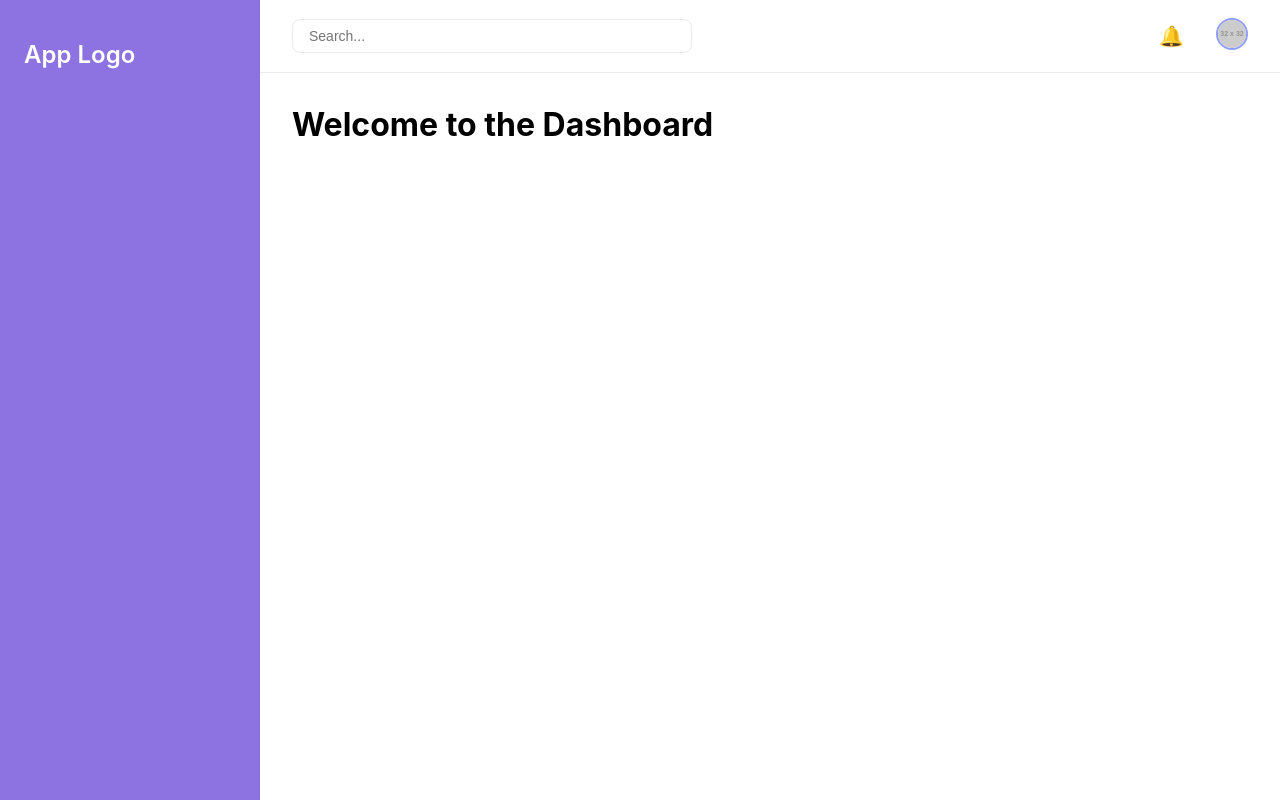
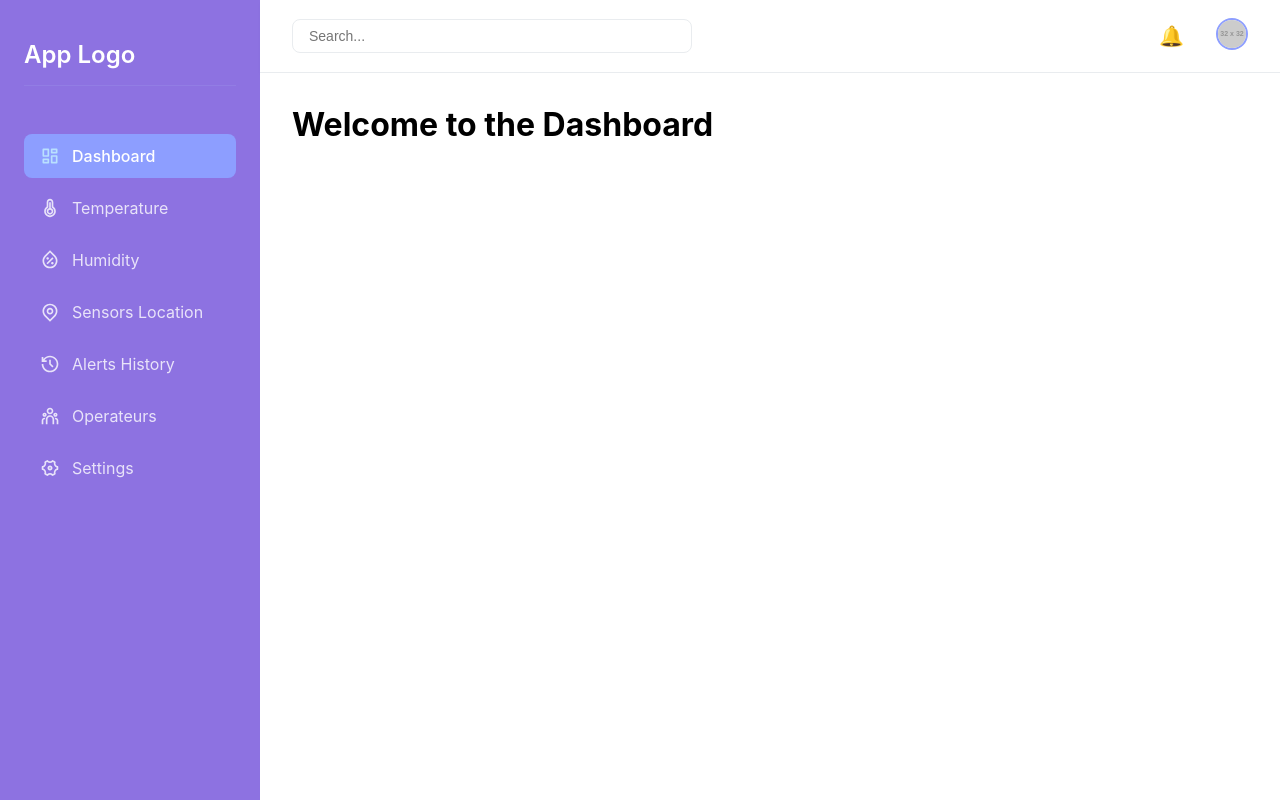
Before and after one commit to abdosql/reactApp, a React (Create React App) app: page / in a window 1280 px wide. Built offline with nearby package versions, Linux system fonts and the light colour scheme.

Commit message:
feat: Add navigation links to sidebar
- Added navigation menu items with icons
- Implemented hover and active states
- Used consistent color scheme (#8d72e1, #8d9eff, #b9e0ff)
- Added React Icons for better visual hierarchy
- Improved spacing and padding for better readability

```diff
--- a/package.json
+++ b/package.json
@@ -8,6 +8,7 @@
     "@testing-library/user-event": "^13.5.0",
     "react": "^18.3.1",
     "react-dom": "^18.3.1",
+    "react-icons": "^5.3.0",
     "react-scripts": "5.0.1",
     "styled-components": "^6.1.13",
     "web-vitals": "^2.1.4"
--- a/src/components/layout/Sidebar.jsx
+++ b/src/components/layout/Sidebar.jsx
@@ -1,5 +1,7 @@
 import React from 'react';
 import styled from 'styled-components';
+import { RiDashboardLine, RiTempHotLine, RiWaterPercentLine,
+         RiMapPinLine, RiHistoryLine, RiTeamLine, RiSettings4Line } from 'react-icons/ri';
 
 const Sidebar = () => {
   return (
@@ -8,6 +10,27 @@ const Sidebar = () => {
         <LogoText>App Logo</LogoText>
       </Logo>
       <NavItems>
+        <NavItem active>
+          <RiDashboardLine /> Dashboard
+        </NavItem>
+        <NavItem>
+          <RiTempHotLine /> Temperature
+        </NavItem>
+        <NavItem>
+          <RiWaterPercentLine /> Humidity
+        </NavItem>
+        <NavItem>
+          <RiMapPinLine /> Sensors Location
+        </NavItem>
+        <NavItem>
+          <RiHistoryLine /> Alerts History
+        </NavItem>
+        <NavItem>
+          <RiTeamLine /> Operateurs
+        </NavItem>
+        <NavItem>
+          <RiSettings4Line /> Settings
+        </NavItem>
       </NavItems>
     </SidebarWrapper>
   );
@@ -25,6 +48,8 @@ const SidebarWrapper = styled.aside`
 
 const Logo = styled.div`
   padding: 1rem 0;
+  border-bottom: 1px solid rgba(185, 224, 255, 0.1);
+  margin-bottom: 1rem;
 `;
 
 const LogoText = styled.h1`
@@ -39,4 +64,27 @@ const NavItems = styled.nav`
   gap: 0.5rem;
 `;
 
+const NavItem = styled.a`
+  display: flex;
+  align-items: center;
+  gap: 0.75rem;
+  padding: 0.75rem 1rem;
+  border-radius: 8px;
+  color: ${props => props.active ? '#fff' : 'rgba(255, 255, 255, 0.8)'};
+  background-color: ${props => props.active ? '#8d9eff' : 'transparent'};
+  cursor: pointer;
+  transition: all 0.2s ease-in-out;
+  font-weight: ${props => props.active ? '500' : '400'};
+
+  &:hover {
+    background-color: ${props => props.active ? '#8d9eff' : 'rgba(141, 158, 255, 0.2)'};
+    color: #fff;
+  }
+
+  svg {
+    font-size: 1.25rem;
+    color: ${props => props.active ? '#b9e0ff' : 'rgba(255, 255, 255, 0.8)'};
+  }
+`;
+
 export default Sidebar;
```
Also changed, not shown: 1 other file (tests, documents, lock files or other folders).
